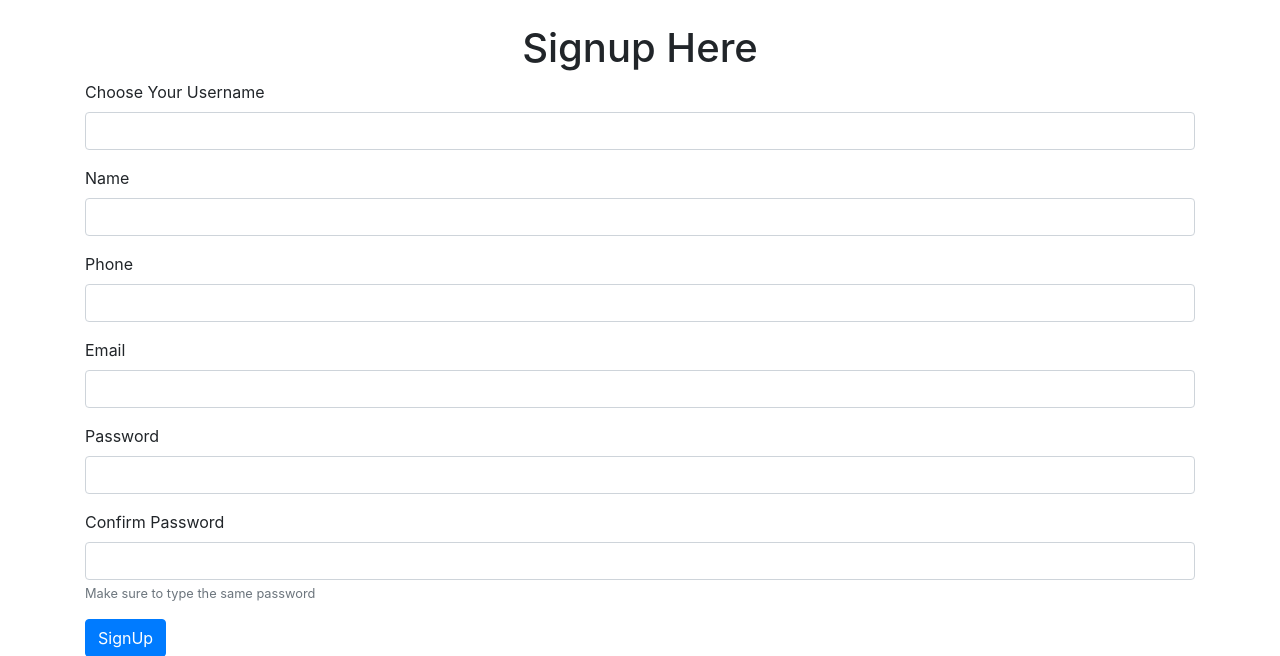
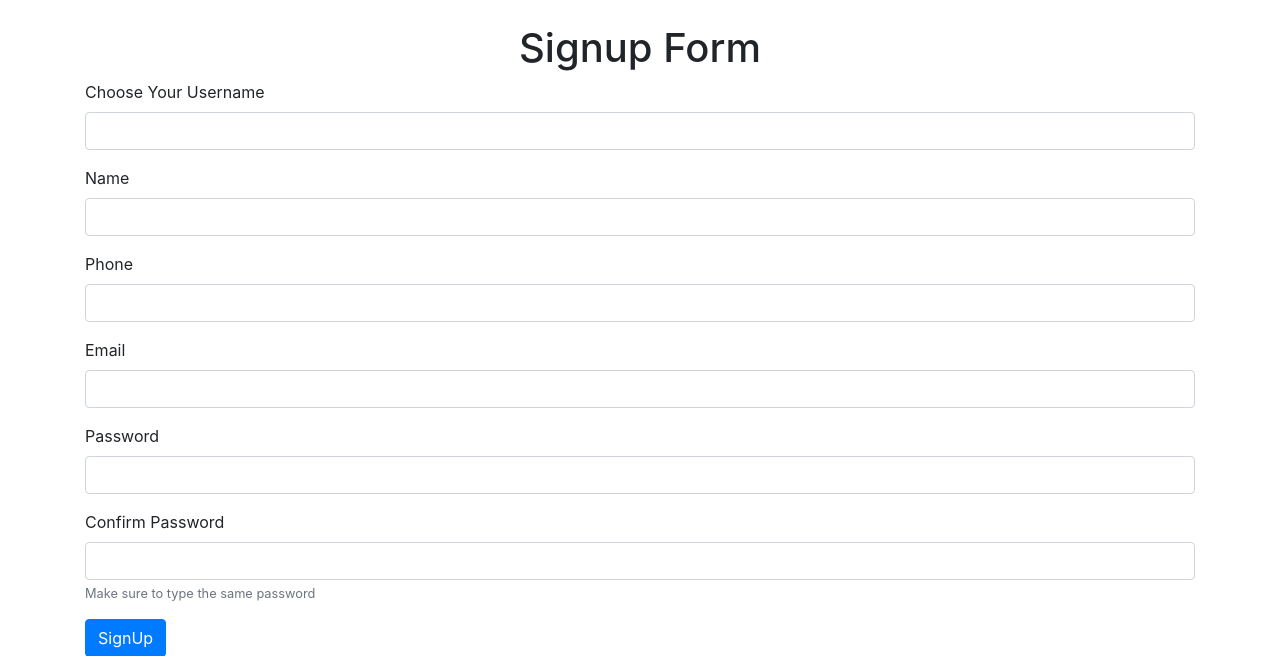
Before and after one commit to helloabdulmajid/Sign-Up-Form-PHP-, a PHP site: page / in a window 1280 px wide. Shown: the top 656 px of the page. Run offline with PHP 8.4, Linux system fonts and the light colour scheme; some libraries are stand-ins or nearby versions.

Commit message:
First Commit & Title Chg

```diff
--- a/index.php
+++ b/index.php
@@ -91,7 +91,7 @@
 
 <div class="container my-4 ">
 
-	<h1 class="text-center">Signup Here</h1>
+	<h1 class="text-center">Signup Form</h1>
 	<form action="index.php" method="post">
 
 		<div class="form-group">
```
